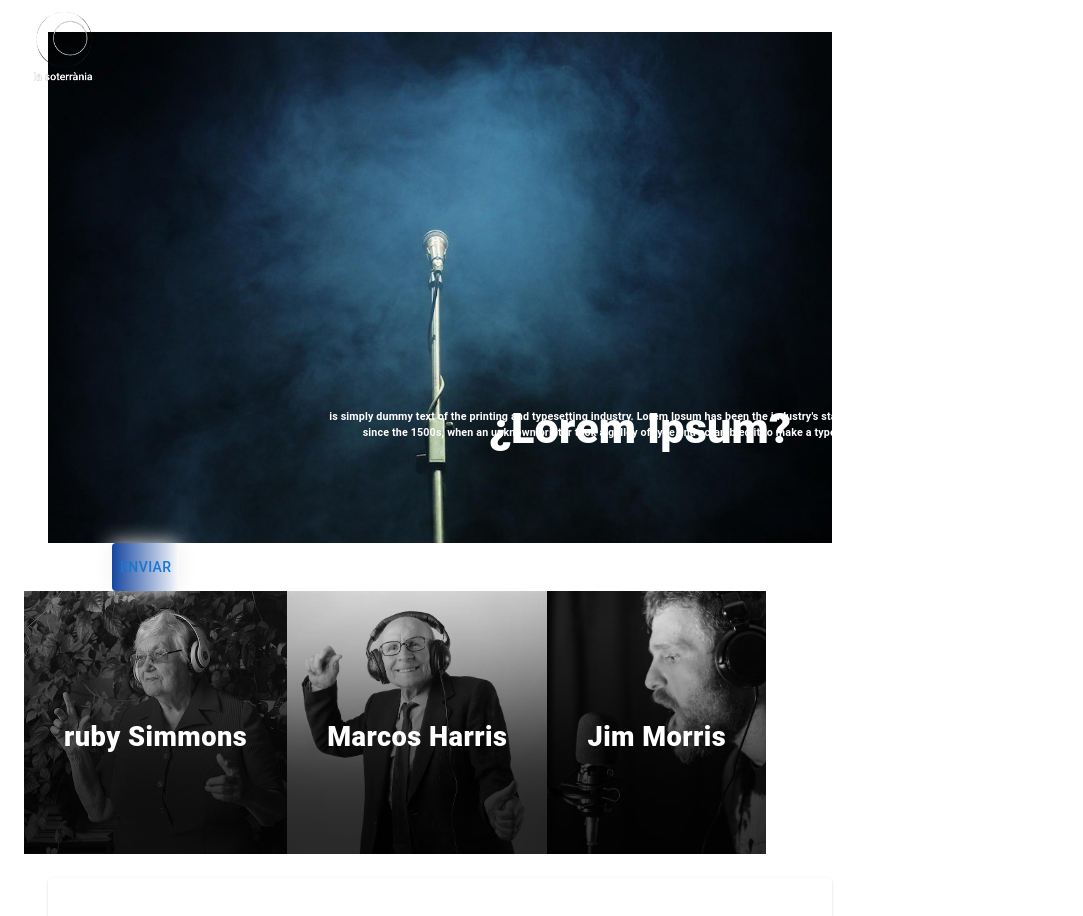
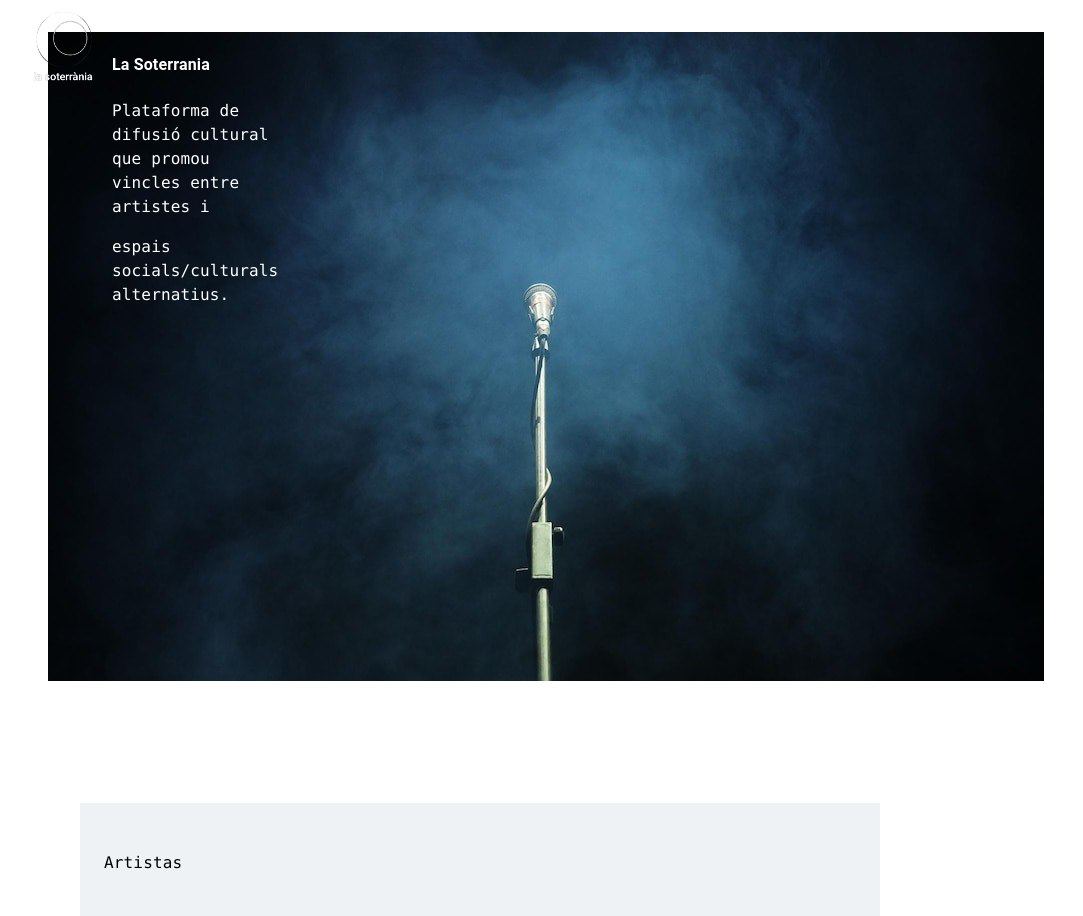
Before and after one commit to soterraniaBcn/la-soterrania, a React (Create React App) app in the folder client/: page / in a window 1280 px wide. Shown: the top 916 px of the page, without its empty margins (0-1083 px from the left). Built offline with nearby package versions, Linux system fonts and the light colour scheme.

Commit message:
estilos de home y home page  #19

```diff
--- a/client/src/App.css
+++ b/client/src/App.css
@@ -22,30 +22,32 @@ p{
   background-image: linear-gradient(rgba(0, 0, 0, 0.5), rgba(0, 0, 0, 0.5));
 
   /* Set a specific height */
-  height: 100%;
-  width: 100%;
+min-width:150px;
+min-height: 140px;
+
 
   /* Position and center the image to scale nicely on all screens */
   background-position: center;
   background-repeat: no-repeat;
   background-size: cover;
-  position: relative;
+  position: absolute;
 
 }
 
 /* Place text in the middle of the image */
 .hero-text {
-  text-align: center;
-  position: absolute;
+
+  position:relative;
   top: 50%;
-  left: 50%;
-  transform: translate(-50%, -50%);
+  flex-direction: row;
   color: white;
+ text-justify: distribute;
+  width: 10rem;
 }
 
 body {
   font-family: "Inter", sans-serif;
-  max-width: 55rem;
+  max-width: 60rem;
   padding: 2rem 1.5rem;
   margin: 0 auto;
   color: #241623;
@@ -65,6 +67,8 @@ p {
 a {
   color: currentcolor;
 }
+
+
      /* button     */
 .btn-grad {
   background-image: linear-gradient(to right, #1446A0 0%, #FFFF  51%, #E2A0FF  100%);
@@ -78,15 +82,44 @@ a {
   box-shadow: 0 0 20px #eee;
   border-radius: 10px;
   display: block;
+  z-index: 1;
+  left: 80rem;
 }
 
 .btn-grad:hover {
   background-position: right center; /* change the direction of the change here */
   color: #fff;
   text-decoration: none;
+  z-index: 1;
+  left: 80rem;
 }
 
 /* homepage */
+
+.flow {
+  font-family: "Inter", sans-serif;
+  max-width: 50rem;
+  max-height: 30rem;
+  padding: 2rem 1.5rem;
+  margin: 0 auto;
+  color: #241623;
+  background: #eef2f4;
+  margin-top: 30rem;
+}
+
+h1 {
+  font-weight: 900;
+  font-size: 2.7rem;
+  max-width: 20ch;
+}
+
+p {
+  max-width: 60ch;
+}
+
+a {
+  color: currentcolor;
+}
 
 /* Utilities */
 .auto-grid {
@@ -115,11 +148,13 @@ a {
   justify-content: flex-end;
   aspect-ratio: 1/1;
   position: relative;
-  padding: 2.5rem;
+  padding: 1.5rem;
   color: #ffffff;
   backface-visibility: hidden;
   text-decoration: none;
   overflow: hidden;
+  margin-top: 0rem;
+ z-index: 1;
 }
 
 .profile::before,
@@ -168,6 +203,7 @@ a {
 
 .profile > * {
   z-index: 1;
+
 }
 
 .profile img {
@@ -234,3 +270,8 @@ a {
   filter: grayscale(0);
   transform: scale(1.05) rotate(1deg);
 }
+
+.artista{
+  color: black;
+  align-items: flex-start;
+}
--- a/client/src/components/Home.jsx
+++ b/client/src/components/Home.jsx
@@ -1,28 +1,32 @@
 import HeaderRight from "./Header";
 import background from '../imagenes/background.png';
-import {Grid,Container,Button,} from "@mui/material";
+import { Grid, Container, Button, Box } from "@mui/material";
 import React from 'react';
 
 
 
 
-export default function Home(){
-    return(
+export default function Home() {
+    return (
 
-       <Container style={{ }}>
-       <Grid container >
+        <Container style={{}}>
+
+            <Grid container className="home" >
 
 
                 <img className="hero-image" src={background} alt="" />
-                <HeaderRight/>
-                <h1 className ="hero-text">¿Lorem Ipsum?</h1>
-                <h6 className ="hero-text">is simply dummy text of the printing and typesetting industry. Lorem Ipsum has been the industry's standard dummy text ever since the 1500s, when an unknown printer took a galley of type and scrambled it to make a type specimen book.</h6>
+                <HeaderRight />
+                <Box className="hero-text">
+                    <h4>La Soterrania </h4>
+                    <p>Plataforma de difusió cultural que promou vincles entre artistes i</p>
+                    <p> espais socials/culturals alternatius.</p>
 
+                </Box>
+                <Box>
+                    <Button class Name="btn-grad">Enviar</Button>
+                 </Box>
+            </Grid>
 
-                <Button className="btn-grad">Enviar</Button>
-
-
-            </Grid>
         </Container>
 
 
--- a/client/src/components/HomePage.jsx
+++ b/client/src/components/HomePage.jsx
@@ -1,6 +1,11 @@
 import HeaderRight from "./Header";
 import { Grid, Container, Button, Box } from "@mui/material";
 import React from 'react';
+import Card from '@mui/material/Card';
+import CardContent from '@mui/material/CardContent';
+import CardMedia from '@mui/material/CardMedia';
+import Typography from '@mui/material/Typography';
+import { CardActionArea } from '@mui/material';
 // import { flexbox } from "@mui/system";
 // import escenario from '../imagenes/escenario.png';
 // import escenario2 from '../imagenes/escenario2.png';
@@ -20,6 +25,7 @@ export default function HomePage() {
 
         <Grid container className="flow">
 
+           <Box className="artista"><p>Artistas</p> </Box>
         <Box className="team">
             <Grid container className="auto-grid" role="list">
 
@@ -40,7 +46,7 @@ export default function HomePage() {
                 <a href="" target="_blank" className="profile">
                     <h2 className="profile__name">Jim Morris</h2>
                     <p>Pop</p>
-                        <img src={persona2} alt="persona2" />
+                    <img src={usuario1} alt="usuario1" />
                 </a>
             </Grid>
         </Box>
```
Lines whose indentation alone changed are shown as unchanged.
